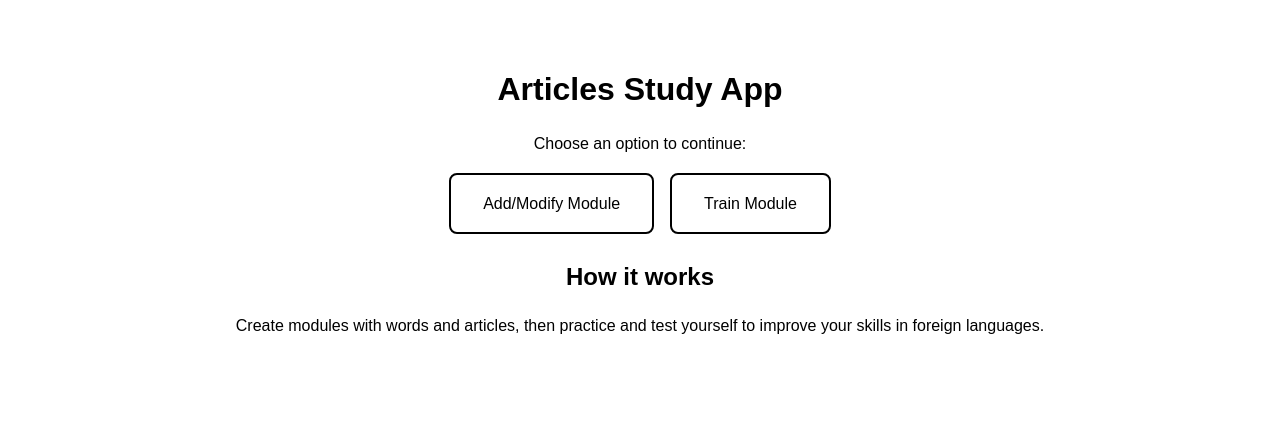
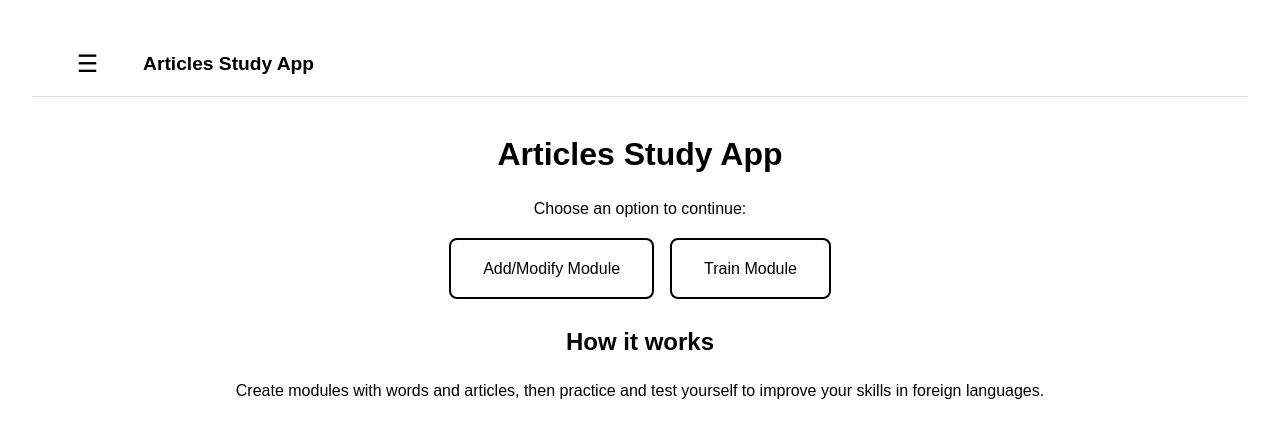
Before and after one commit to AlisaErmel/articles-study-react, a React (Vite) app: page / in a window 1280 px wide. Shown: the top 438 px of the page. Built offline with nearby package versions, Linux system fonts and the light colour scheme; a web font is replaced by a local one.

Commit message:
feat: add global Layout with Header and navigational Drawer

```diff
--- /dev/null
+++ b/src/app/Layout.tsx
@@ -0,0 +1,25 @@
+import React, { useState } from 'react';
+import { Outlet } from 'react-router-dom';
+import Drawer from '../components/Drawer/Drawer';
+import Header from '../components/Header/Header';
+
+const Layout: React.FC = () => {
+    const [drawerOpen, setDrawerOpen] = useState(false);
+
+    return (
+        <>
+            <Header onMenuOpen={() => setDrawerOpen(true)} />
+
+            <Drawer
+                isOpen={drawerOpen}
+                onClose={() => setDrawerOpen(false)}
+            />
+
+            <main>
+                <Outlet />
+            </main>
+        </>
+    );
+};
+
+export default Layout;
--- a/src/app/routes.tsx
+++ b/src/app/routes.tsx
@@ -1,11 +1,15 @@
 import React from 'react';
-import { Route, Routes } from 'react-router-dom';
+import { Routes, Route } from 'react-router-dom';
+import Layout from './Layout';
 import Home from '../pages/Home';
 
 const AppRoutes: React.FC = () => {
     return (
         <Routes>
-            <Route path="/" element={<Home />} />
+            {/* Wrap all pages in Layout */}
+            <Route path="/" element={<Layout />}>
+                <Route index element={<Home />} />
+            </Route>
         </Routes>
     );
 };
--- /dev/null
+++ b/src/components/Drawer/Drawer.module.css
@@ -0,0 +1,55 @@
+.drawer {
+    position: fixed;
+    top: 0;
+    left: -300px;
+    /* hidden initially */
+    width: 250px;
+    height: 100vh;
+    background-color: #f4f4f4;
+    box-shadow: 2px 0 5px rgba(0, 0, 0, 0.2);
+    padding: 1rem;
+    transition: left 0.3s ease;
+    z-index: 1000;
+    display: flex;
+    flex-direction: column;
+}
+
+.drawer.open {
+    left: 0;
+    /* visible */
+}
+
+.closeButton {
+    font-size: 1rem;
+    background: none;
+    border: none;
+    cursor: pointer;
+    align-self: flex-end;
+    margin-bottom: 1rem;
+}
+
+.menu {
+    list-style: none;
+    padding: 0;
+    margin: 0;
+    flex: 1;
+}
+
+.menuItem {
+    display: block;
+    padding: 0.7rem 1rem;
+    text-decoration: none;
+    color: #333;
+    border-radius: 4px;
+    margin-bottom: 0.3rem;
+    transition: background-color 0.2s;
+}
+
+.menuItem:hover {
+    background-color: #ddd;
+}
+
+.active {
+    font-weight: bold;
+    background-color: #ccc;
+}
--- /dev/null
+++ b/src/components/Drawer/Drawer.tsx
@@ -0,0 +1,51 @@
+import React from 'react';
+import { Link, useLocation } from 'react-router-dom';
+import styles from './Drawer.module.css';
+
+interface DrawerProps {
+    isOpen: boolean;
+    onClose: () => void;
+}
+
+const pages = [
+    { path: '/', label: 'Home' },
+    { path: '/modules', label: 'Modules' },
+    { path: '/create-module', label: 'Create Module' },
+    { path: '/tests', label: 'Tests' },
+];
+
+const Drawer: React.FC<DrawerProps> = ({ isOpen, onClose }) => {
+    const location = useLocation();
+
+    return (
+        <nav
+            className={`${styles.drawer} ${isOpen ? styles.open : ''}`}
+            aria-label="Main navigation"
+        >
+            <button
+                className={styles.closeButton}
+                onClick={onClose}
+                aria-label="Close menu"
+            >
+                × Close
+            </button>
+
+            <ul className={styles.menu}>
+                {pages.map((page) => (
+                    <li key={page.path}>
+                        <Link
+                            to={page.path}
+                            onClick={onClose}
+                            className={`${styles.menuItem} ${location.pathname === page.path ? styles.active : ''
+                                }`}
+                        >
+                            {page.label}
+                        </Link>
+                    </li>
+                ))}
+            </ul>
+        </nav>
+    );
+};
+
+export default Drawer;
--- /dev/null
+++ b/src/components/Header/Header.module.css
@@ -0,0 +1,21 @@
+.header {
+    display: flex;
+    align-items: center;
+    gap: 1rem;
+    height: 64px;
+    padding: 0 1rem;
+    background-color: #ffffff;
+    border-bottom: 1px solid #ddd;
+}
+
+.menuButton {
+    font-size: 1.5rem;
+    background: none;
+    border: none;
+    cursor: pointer;
+}
+
+.title {
+    font-size: 1.2rem;
+    margin: 0;
+}
--- /dev/null
+++ b/src/components/Header/Header.tsx
@@ -0,0 +1,24 @@
+import styles from './Header.module.css';
+
+interface HeaderProps {
+    onMenuOpen: () => void;
+}
+
+const Header: React.FC<HeaderProps> = ({ onMenuOpen }) => {
+    return (
+        <header className={styles.header}>
+            <button
+                className={styles.menuButton}
+                onClick={onMenuOpen}
+                aria-label="Open menu"
+                aria-haspopup="true"
+            >
+                ☰
+            </button>
+
+            <h1 className={styles.title}>Articles Study App</h1>
+        </header>
+    );
+};
+
+export default Header;
--- a/src/pages/Home.tsx
+++ b/src/pages/Home.tsx
@@ -9,9 +9,9 @@ const Home: React.FC = () => {
                 <h1>Articles Study App</h1>
             </header>
 
-            <main className="home-container">
+            <div className="home-container">
 
-                <nav aria-label="Main navigation">
+                <nav aria-label="Home actions">
                     <p>Choose an option to continue:</p>
                     <ul className="home-buttons">
                         <li>
@@ -45,7 +45,7 @@ const Home: React.FC = () => {
                         improve your skills in foreign languages.
                     </p>
                 </section>
-            </main>
+            </div>
         </>
     );
 };
```
